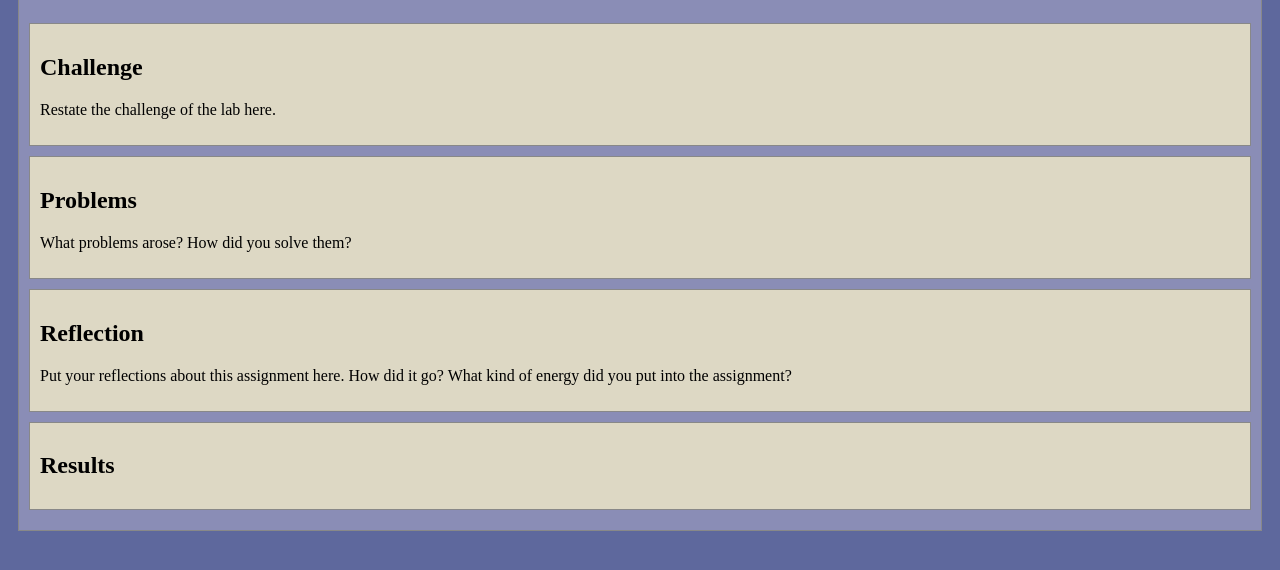
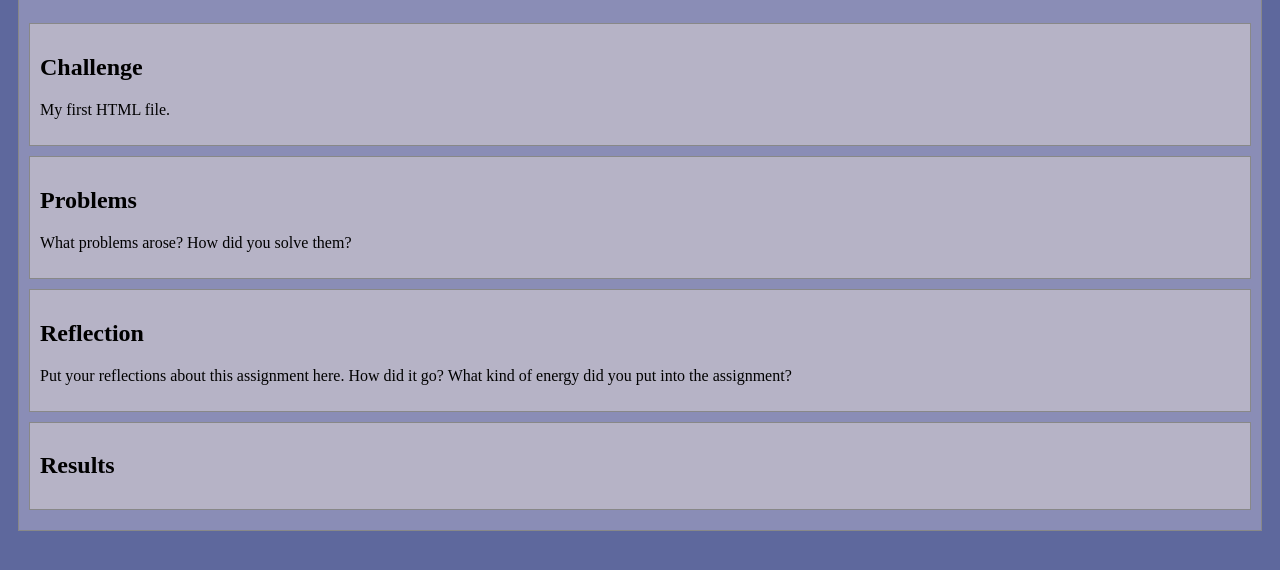
Before and after one commit to ellafont/art101, a plain HTML site: page lab2/index.html in a window 1280 px wide. Shown: the part 88-658 px from the top of the page. Drawn offline with nearby package versions, Linux system fonts and the light colour scheme.

Commit message:
lab 2 edits

```diff
--- a/lab2/css/lab.css
+++ b/lab2/css/lab.css
@@ -5,5 +5,5 @@
     padding: 10px;
     margin-bottom: 10px;
     border: solid 1px #888;
-    background-color: #DDD8C4;
+    background-color: #b6b3c6;
   }
--- a/lab2/index.html
+++ b/lab2/index.html
@@ -26,7 +26,7 @@
 			<h1>Lab 2 - HTML & CSS Starter</h1>
 			<div class="minor-section">
 					<h2>Challenge</h2>
-					<p>Restate the challenge of the lab here.</p>
+					<p>My first HTML file.</p>
 			</div>
 
 			<div class="minor-section">
```
